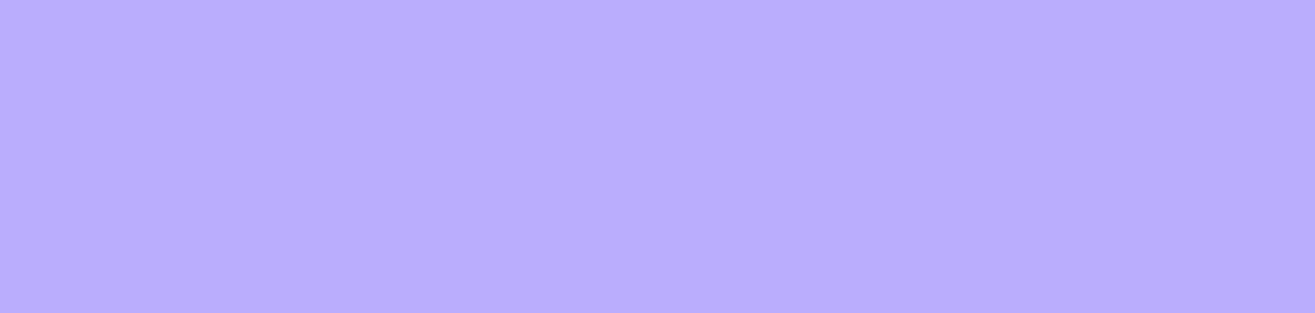
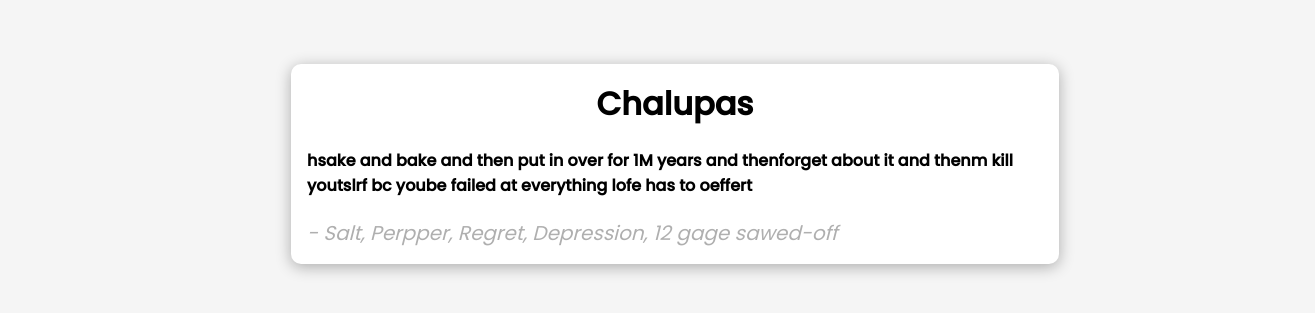
Before and after one commit to loganveik/the_chat_factor, a React (Create React App) app: page /library in a window 1280 px wide. Shown: the part 261-574 px from the top of the page, 1315 px wide, since content can reach past the window. Built offline with nearby package versions, Linux system fonts and the light colour scheme.

Commit message:
created recipe library page

```diff
--- a/src/App.js
+++ b/src/App.js
@@ -11,8 +11,8 @@ function App() {
       <Switch>
         <Route exact path='/' component={loginPage}/>
         <Route path='/signup' component={signupPage}/>
-        {/* <Route path='create' component={createPage}/>
-        <Route path='library' component={libraryPage}/> */}
+        {/* <Route path='create' component={createPage}/> */}
+        <Route path='/library' component={libraryPage}/>
       </Switch>
     </div>
   );
--- a/src/pages/library/library.css
+++ b/src/pages/library/library.css
@@ -0,0 +1,43 @@
+html {
+    background-color: #f5f5f5;
+    overflow: hidden;
+}
+
+/* recipe library container */
+
+.container {
+    margin-left: 35px;
+    width: 100%;
+    height: 100vh;
+    display: flex;
+    justify-content: center;
+}
+
+.card {
+    width: 60%;
+    height: fit-content;
+    background-color: white;
+    padding: 1rem;
+    border-radius: 10px;
+    box-shadow: 0 3px 15px rgb(0 0 0 / 0.3);
+    margin-top: 50px;
+}
+
+#name {
+    font-weight: bold;
+    text-align: center;
+}
+
+#dir {
+    font-weight: bold;
+}
+
+#ing {
+    font-style: italic;
+    color: #afafaf;
+    font-size: 1.25rem;
+}
+
+#dir, #ing {
+    margin: 20px 0 0;
+}
--- a/src/pages/library/library.js
+++ b/src/pages/library/library.js
@@ -0,0 +1,17 @@
+import './library.css'
+import React from 'react'
+
+const libraryPage = () => {
+    return (
+        <div className="container">
+            <div className="card">
+                <h1 id="name">Chalupas</h1>
+                <p id="dir">hsake and bake and then put in over for 1M years and thenforget about it and thenm kill youtslrf bc yoube
+                failed at everything lofe has to oeffert</p>
+                <p id="ing">- Salt, Perpper, Regret, Depression, 12 gage sawed-off</p>
+            </div>
+        </div>
+    )
+}
+
+export default libraryPage;
```
